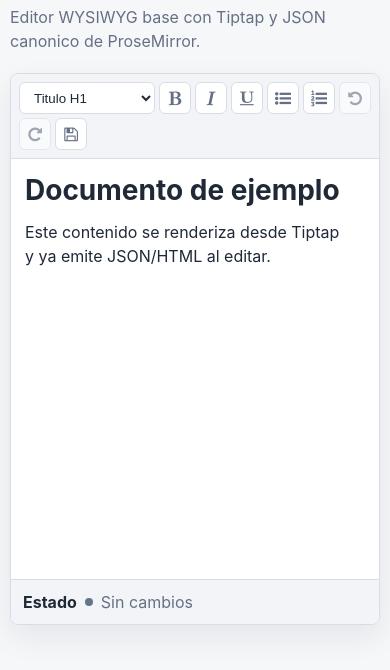
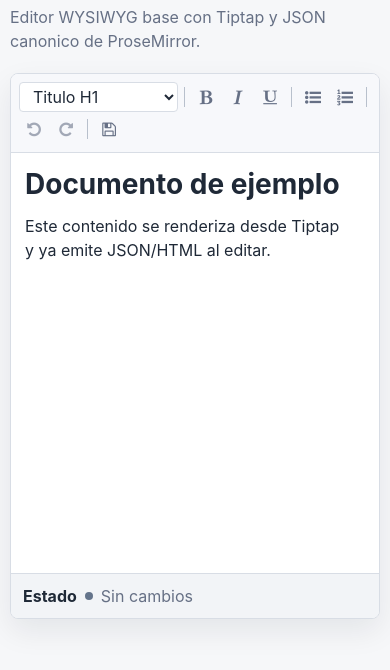
Before and after one commit to Estebanarteaga94/smart-editor-lte, a website built with Vite: page index.html in a window 390 px wide. Shown: the part 50-720 px from the top of the page. Built offline with nearby package versions, Linux system fonts and the light colour scheme; what @tiptap/extension-color would draw is missing.

Commit message:
Refine compact toolbar styling

```diff
--- a/src/editor/components/toolbar.ts
+++ b/src/editor/components/toolbar.ts
@@ -16,6 +16,7 @@ export interface ToolbarButtonConfig {
   label: string;
   icon: string;
   iconModifier?: string;
+  separatorAfter?: boolean;
   ariaLabel: string;
   command?: EditorCommand;
   isActive?: (editor: Editor) => boolean;
@@ -73,6 +74,7 @@ const toolbarButtons: readonly ToolbarButtonConfig[] = [
     command: editorCommands.toggleUnderline,
     isActive: (editor) => editor.isActive('underline'),
     pressed: true,
+    separatorAfter: true,
   },
   {
     id: 'bullet-list',
@@ -91,6 +93,7 @@ const toolbarButtons: readonly ToolbarButtonConfig[] = [
     command: editorCommands.toggleOrderedList,
     isActive: (editor) => editor.isActive('orderedList'),
     pressed: true,
+    separatorAfter: true,
   },
   {
     id: 'undo',
@@ -107,6 +110,7 @@ const toolbarButtons: readonly ToolbarButtonConfig[] = [
     ariaLabel: 'Rehacer ultimo cambio',
     command: editorCommands.redo,
     isDisabled: (editor) => !editor.can().chain().focus().redo().run(),
+    separatorAfter: true,
   },
   {
     id: 'save',
@@ -123,6 +127,7 @@ export function createToolbar({ editor, lifecycle, onSave }: EditorToolbarOption
 
   element.className = 'editor-toolbar';
   element.append(blockFormatSelect);
+  element.append(createToolbarSeparator());
 
   lifecycle.addEventListener(blockFormatSelect, 'change', () => {
     applyBlockFormat(editor, blockFormatSelect.value as BlockFormatValue);
@@ -133,6 +138,10 @@ export function createToolbar({ editor, lifecycle, onSave }: EditorToolbarOption
     const button = createToolbarButton(config);
     buttons.set(config.id, button);
     element.append(button);
+
+    if (config.separatorAfter) {
+      element.append(createToolbarSeparator());
+    }
 
     lifecycle.addEventListener(button, 'click', () => {
       if (button.disabled) {
@@ -191,6 +200,15 @@ export function createToolbar({ editor, lifecycle, onSave }: EditorToolbarOption
     element,
     updateState,
   };
+}
+
+function createToolbarSeparator(): HTMLSpanElement {
+  const separator = document.createElement('span');
+
+  separator.className = 'editor-toolbar__separator';
+  separator.setAttribute('aria-hidden', 'true');
+
+  return separator;
 }
 
 function createToolbarButton(config: ToolbarButtonConfig): HTMLButtonElement {
--- a/src/style.css
+++ b/src/style.css
@@ -52,6 +52,7 @@ body {
 
 button,
 input,
+select,
 textarea {
   font: inherit;
 }
@@ -103,18 +104,19 @@ textarea {
   top: 0;
   z-index: 2;
   display: flex;
-  gap: 6px;
+  gap: 4px;
   flex-wrap: wrap;
   flex: 0 0 auto;
-  padding: 10px;
+  padding: 5px 8px;
   border-bottom: 1px solid var(--border);
-  background: var(--surface-muted);
+  background: #f7f8fb;
   overflow-x: clip;
 }
 
 .editor-toolbar {
   display: flex;
-  gap: 6px;
+  align-items: center;
+  gap: 2px;
   flex: 1 1 auto;
   flex-wrap: wrap;
   min-width: 0;
@@ -124,23 +126,31 @@ textarea {
   position: relative;
   display: inline-grid;
   place-items: center;
-  min-width: 38px;
-  min-height: 34px;
-  padding: 0 10px;
+  width: 30px;
+  height: 30px;
+  padding: 0;
+  border: 1px solid transparent;
+  border-radius: 4px;
+  color: var(--muted);
+  background: transparent;
+}
+
+.editor-shell__block-format {
+  min-width: 128px;
+  height: 30px;
+  padding: 0 28px 0 9px;
   border: 1px solid var(--border);
-  border-radius: 6px;
-  color: var(--muted);
+  border-radius: 4px;
+  color: var(--text);
   background: var(--surface);
 }
 
-.editor-shell__block-format {
-  min-width: 124px;
-  min-height: 34px;
-  padding: 0 30px 0 10px;
-  border: 1px solid var(--border);
-  border-radius: 6px;
-  color: var(--text);
-  background: var(--surface);
+.editor-toolbar__separator {
+  display: inline-block;
+  width: 1px;
+  height: 20px;
+  margin: 0 6px;
+  background: var(--border-strong);
 }
 
 .editor-shell__block-format:disabled {
@@ -176,6 +186,12 @@ textarea {
 .editor-shell__tool:disabled {
   cursor: not-allowed;
   opacity: 0.58;
+}
+
+.editor-shell__tool:not(:disabled):hover {
+  border-color: var(--border);
+  color: var(--text);
+  background: var(--surface);
 }
 
 .editor-shell__tool[data-active='true'] {
@@ -331,17 +347,20 @@ textarea {
   }
 
   .editor-toolbar {
-    gap: 4px;
+    gap: 2px;
   }
 
   .editor-shell__tool {
-    min-width: 34px;
-    min-height: 32px;
-    padding: 0 8px;
+    width: 30px;
+    height: 30px;
   }
 
   .editor-shell__block-format {
-    min-height: 32px;
+    height: 30px;
+  }
+
+  .editor-toolbar__separator {
+    margin: 0 4px;
   }
 
   .editor-shell__editable .tiptap {
@@ -365,8 +384,7 @@ textarea {
   }
 
   .editor-shell__tool {
-    min-width: 32px;
-    padding: 0 7px;
+    width: 30px;
   }
 
   .editor-shell__block-format {
```
Also changed, not shown: src/editor/components/toolbar.test.ts (+5 -0 lines), tasks.md (+1 -0 lines), worklog.md (+52 -0 lines).
